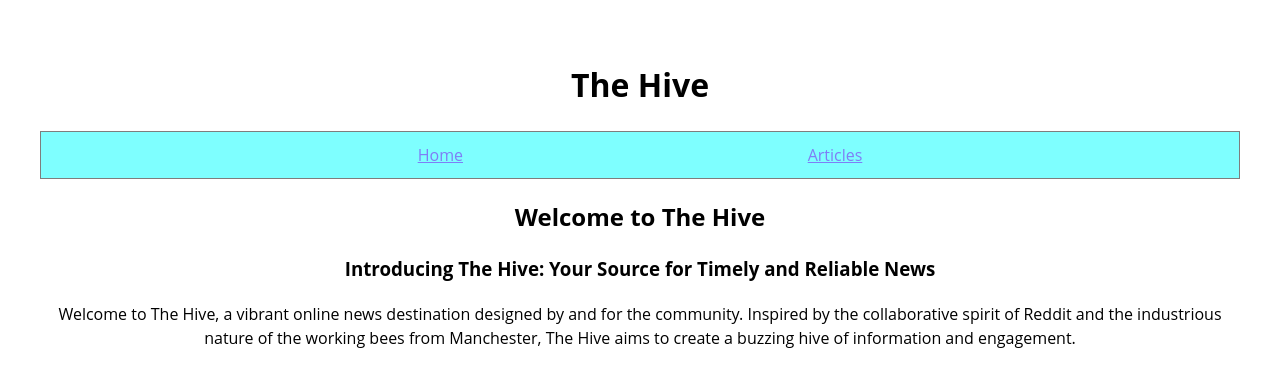
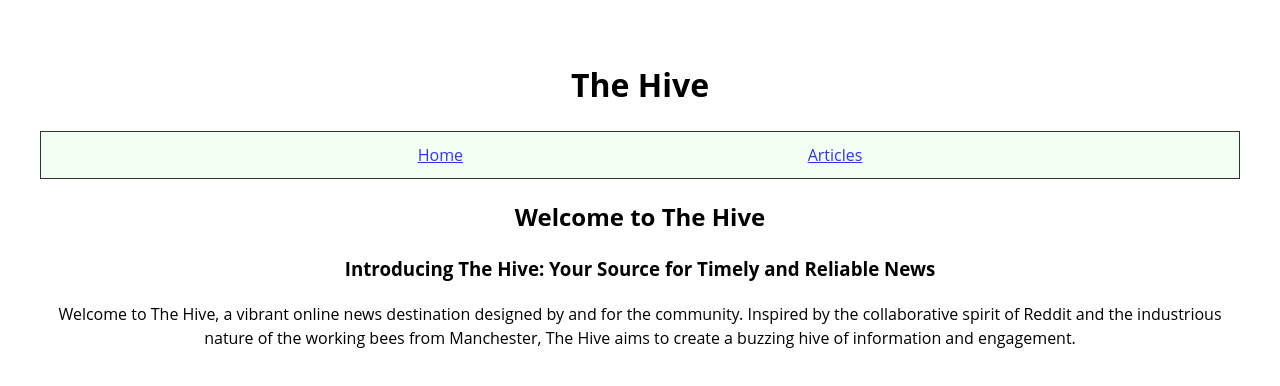
Before and after one commit to SirPhoros/CTorrubia_nc-news_FE, a React (Vite) app: page / in a window 1280 px wide. Shown: the top 386 px of the page. Built offline with nearby package versions, Linux system fonts and the light colour scheme.

Commit message:
Remove bullet dots

```diff
--- a/src/App.css
+++ b/src/App.css
@@ -4,9 +4,13 @@
 	padding: 2rem;
 	text-align: center;
 }
-
+ul {
+	list-style-type: none;
+	padding: 0;
+	margin: 0;
+}
 .nav {
-	background-color: aqua;
+	background-color: honeydew;
 	border: solid 1px;
 	position: sticky;
 	display: flex;
@@ -14,7 +18,7 @@
 	padding: 0.7rem 2rem;
 	width: auto;
 	top: 0;
-	opacity: 0.5;
+	opacity: 0.8;
 }
 
 .articleItem {
@@ -34,5 +38,5 @@
 
 .comment {
 	margin: 20px 0 20px 0;
-	border: 2px double purple;
+	border: 2px dotted purple;
 }
```
